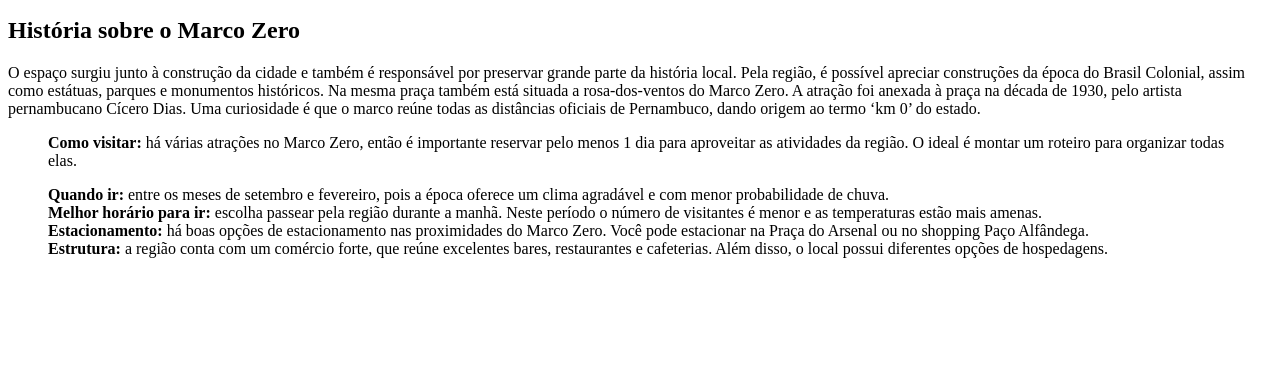
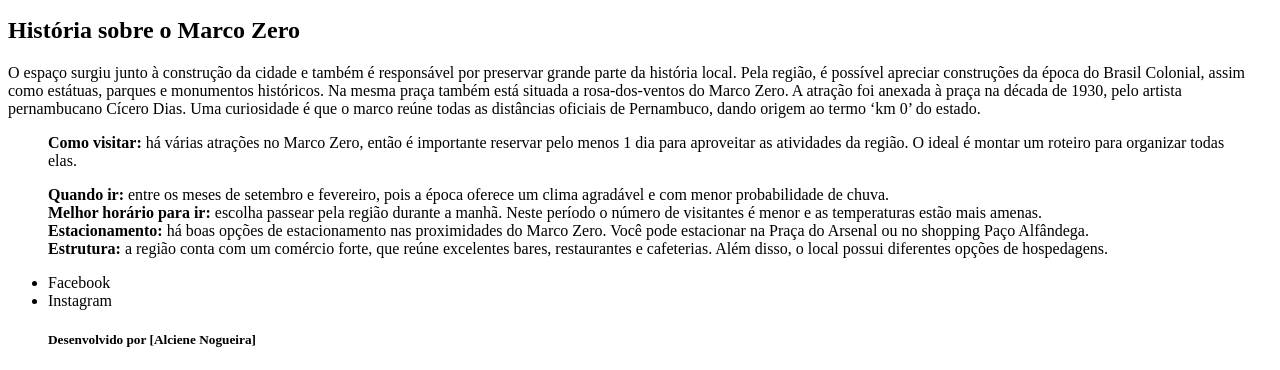
Before and after one commit to AlcieneNogueira/segundo-site, a plain HTML site: page index.html in a window 1280 px wide. Shown: the part 535-905 px from the top of the page. Before the commit the page ends 809 px from the top, so only its background shows below. Drawn offline with Linux system fonts and the light colour scheme.

Commit message:
adc o rodapé

```diff
--- a/index.html
+++ b/index.html
@@ -34,6 +34,13 @@
         </blockquote>
         </section>
     </main>
+    <footer>
+        <ul>
+            <li>Facebook</li>
+            <li>Instagram</li>
+            <h5>Desenvolvido por [Alciene Nogueira]</h5>
+        </ul>
+    </footer>
 </body>
 </head>
 </html>
```
